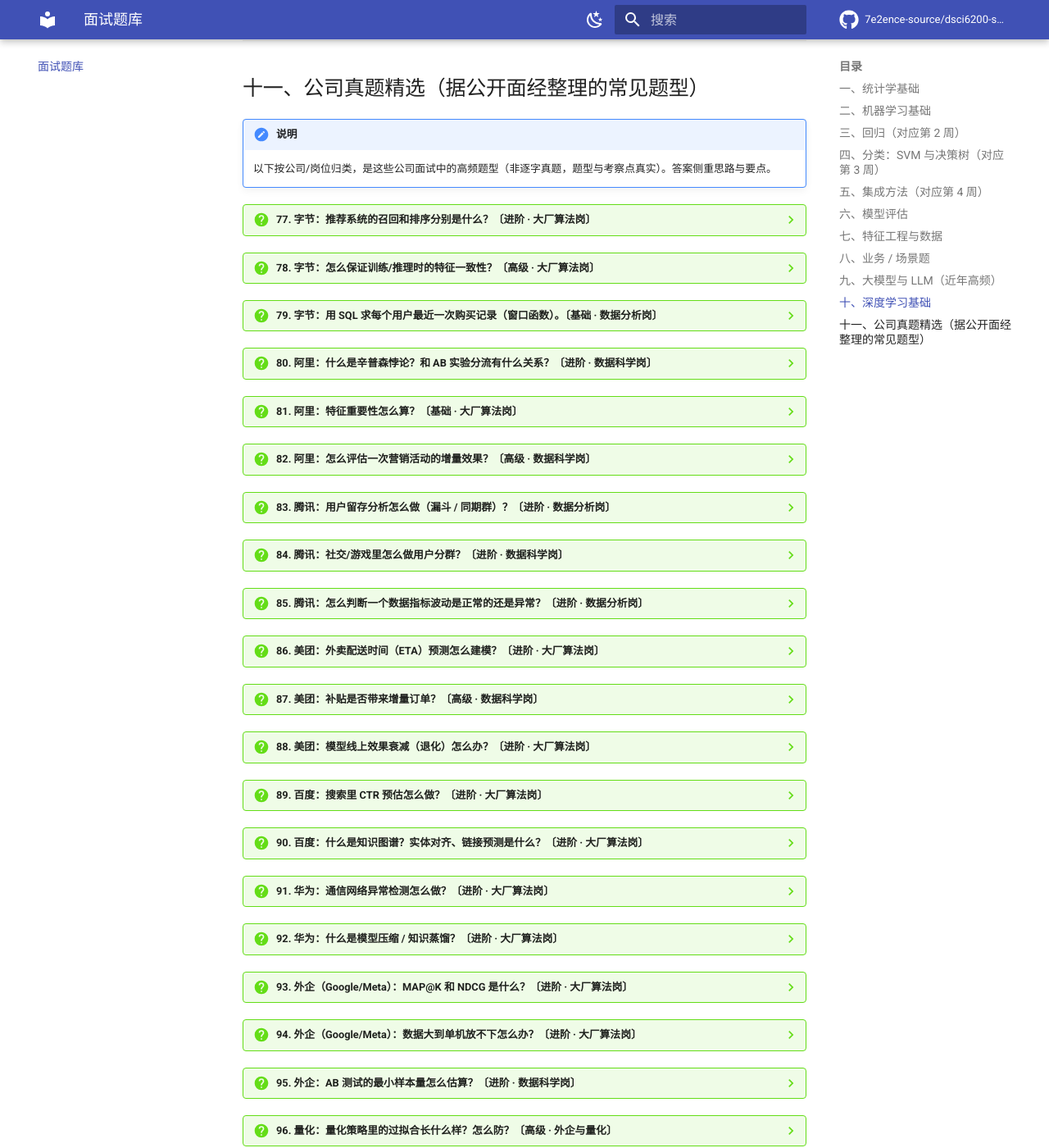
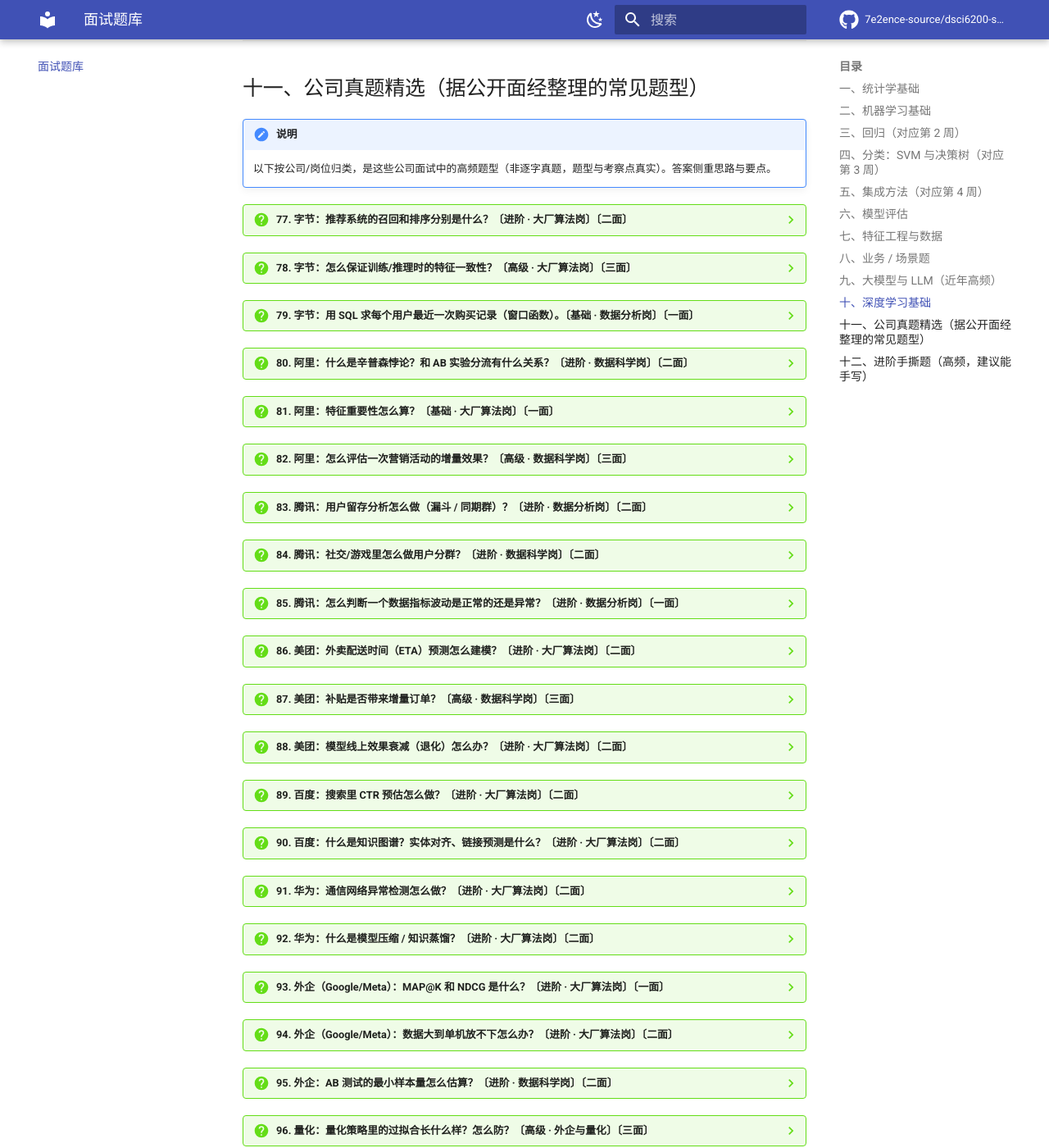
Before and after one commit to 7e2ence-source/dsci6200-study-guide, an MkDocs documentation site: the page built from docs/interview.md, in a window 1280 px wide and 1400 px high, scrolled down 6195 px. Shown: the whole window at 82% size. Built offline with MkDocs 1.6.1 and Material for MkDocs 9.7.7, drawn with Linux system fonts in a browser that asks for light colours; comment, search, counter and statistics services are not loaded; some of the changed text lies outside the part shown.

Commit message:
Add rounds and harder coding questions

````diff
--- a/docs/interview.md
+++ b/docs/interview.md
@@ -309,13 +309,13 @@
 !!! note "说明"
     以下按公司/岗位归类，是这些公司面试中的高频题型（非逐字真题，题型与考察点真实）。答案侧重思路与要点。
 
-??? question "77. 字节：推荐系统的召回和排序分别是什么？〔进阶 · 大厂算法岗〕"
+??? question "77. 字节：推荐系统的召回和排序分别是什么？〔进阶 · 大厂算法岗〕〔二面〕"
     召回从海量候选里快速筛出几百个可能感兴趣的（重效率，常用双塔/向量召回）；排序对召回结果精排打分（重精度）。完整漏斗：召回 → 粗排 → 精排 → 重排。
 
-??? question "78. 字节：怎么保证训练/推理时的特征一致性？〔高级 · 大厂算法岗〕"
+??? question "78. 字节：怎么保证训练/推理时的特征一致性？〔高级 · 大厂算法岗〕〔三面〕"
     线上线下特征口径不一致会导致线上退化。解决：统一特征平台、离线/在线特征同源落表、线上特征回放校验、监控特征分布漂移。
 
-??? question "79. 字节：用 SQL 求每个用户最近一次购买记录（窗口函数）。〔基础 · 数据分析岗〕"
+??? question "79. 字节：用 SQL 求每个用户最近一次购买记录（窗口函数）。〔基础 · 数据分析岗〕〔一面〕"
     ```sql
     SELECT * FROM (
       SELECT *, ROW_NUMBER() OVER (PARTITION BY user_id ORDER BY order_time DESC) AS rn
@@ -323,61 +323,61 @@
     ) t WHERE rn = 1;
     ```
 
-??? question "80. 阿里：什么是辛普森悖论？和 AB 实验分流有什么关系？〔进阶 · 数据科学岗〕"
+??? question "80. 阿里：什么是辛普森悖论？和 AB 实验分流有什么关系？〔进阶 · 数据科学岗〕〔二面〕"
     辛普森悖论：分组看是趋势 A，合并后反转为趋势 B（由混杂变量导致）。AB 实验要正确随机分流、检查各组基线一致，并同时看整体与分层结果，避免被混杂变量误导。
 
-??? question "81. 阿里：特征重要性怎么算？〔基础 · 大厂算法岗〕"
+??? question "81. 阿里：特征重要性怎么算？〔基础 · 大厂算法岗〕〔一面〕"
     树模型：信息增益/分裂次数/节点杂质下降总量。模型无关方法：permutation importance（打乱某特征看性能下降多少）、SHAP（加性归因、更精确）。
 
-??? question "82. 阿里：怎么评估一次营销活动的增量效果？〔高级 · 数据科学岗〕"
+??? question "82. 阿里：怎么评估一次营销活动的增量效果？〔高级 · 数据科学岗〕〔三面〕"
     不能只看活动后转化，要估计"没活动也会发生"的反事实。方法：随机 AB 实验、倾向得分匹配（PSM）、双重差分（DID）、因果森林等因果推断手段。
 
-??? question "83. 腾讯：用户留存分析怎么做（漏斗 / 同期群）？〔进阶 · 数据分析岗〕"
+??? question "83. 腾讯：用户留存分析怎么做（漏斗 / 同期群）？〔进阶 · 数据分析岗〕〔二面〕"
     漏斗看各环节转化与流失点；同期群（cohort）按注册/首购时间分组，看不同批次用户的留存曲线，定位是哪个环节、哪批用户流失。
 
-??? question "84. 腾讯：社交/游戏里怎么做用户分群？〔进阶 · 数据科学岗〕"
+??? question "84. 腾讯：社交/游戏里怎么做用户分群？〔进阶 · 数据科学岗〕〔二面〕"
     选行为/画像特征 → 标准化 → 降维（PCA）→ 聚类（KMeans/层次/DBSCAN）→ 按群特征命名画像 → 精细化运营。注意聚类数选择与可解释性。
 
-??? question "85. 腾讯：怎么判断一个数据指标波动是正常的还是异常？〔进阶 · 数据分析岗〕"
+??? question "85. 腾讯：怎么判断一个数据指标波动是正常的还是异常？〔进阶 · 数据分析岗〕〔一面〕"
     看历史波动区间（均值±k倍标准差）、同比环比、是否节假日/活动/上线变更导致；再用异常检测算法（孤立森林/时序模型）辅助，结合业务判断。
 
-??? question "86. 美团：外卖配送时间（ETA）预测怎么建模？〔进阶 · 大厂算法岗〕"
+??? question "86. 美团：外卖配送时间（ETA）预测怎么建模？〔进阶 · 大厂算法岗〕〔二面〕"
     特征：商家出餐、骑手位置、天气、时段、距离、路况等；用回归/树模型/XGBoost 预测，分城市/时段建模；损失可不对称（超时惩罚更高）。
 
-??? question "87. 美团：补贴是否带来增量订单？〔高级 · 数据科学岗〕"
+??? question "87. 美团：补贴是否带来增量订单？〔高级 · 数据科学岗〕〔三面〕"
     做增量/归因分析：AB 实验对照，或用因果方法（PSM/DID）估计补贴的净增量，扣除"本来就会下单"的基数，算 ROI。
 
-??? question "88. 美团：模型线上效果衰减（退化）怎么办？〔进阶 · 大厂算法岗〕"
+??? question "88. 美团：模型线上效果衰减（退化）怎么办？〔进阶 · 大厂算法岗〕〔二面〕"
     原因：数据/概念漂移、特征失效、负反馈循环。解决：持续监控漂移指标、定时重训、在线学习、A/B 回归、特征新鲜度治理。
 
-??? question "89. 百度：搜索里 CTR 预估怎么做？〔进阶 · 大厂算法岗〕"
+??? question "89. 百度：搜索里 CTR 预估怎么做？〔进阶 · 大厂算法岗〕〔二面〕"
     预测点击率。经典：LR（稀疏特征）、FM（二阶交叉）、GBDT+LR；深度模型 DIN/DIEN 等。核心是海量稀疏特征工程 + 大规模训练。
 
-??? question "90. 百度：什么是知识图谱？实体对齐、链接预测是什么？〔进阶 · 大厂算法岗〕"
+??? question "90. 百度：什么是知识图谱？实体对齐、链接预测是什么？〔进阶 · 大厂算法岗〕〔二面〕"
     用「实体-关系-实体」三元组表示知识。链接预测=判断两个实体间可能存在什么关系；实体对齐=合并不同来源指向同一实体的节点。常用 TransE 等图嵌入建模。
 
-??? question "91. 华为：通信网络异常检测怎么做？〔进阶 · 大厂算法岗〕"
+??? question "91. 华为：通信网络异常检测怎么做？〔进阶 · 大厂算法岗〕〔二面〕"
     时序异常检测（告警突增、KPI 突降）、孤立森林/LSTM-AE 等无监督方法，结合规则阈值；关键要低误报、可解释、能定位根因。
 
-??? question "92. 华为：什么是模型压缩 / 知识蒸馏？〔进阶 · 大厂算法岗〕"
+??? question "92. 华为：什么是模型压缩 / 知识蒸馏？〔进阶 · 大厂算法岗〕〔二面〕"
     把大模型能力迁移到小模型用于端侧/边缘部署：知识蒸馏（大模型软标签教小模型）、剪枝、量化（降精度）、低秩分解。
 
-??? question "93. 外企（Google/Meta）：MAP@K 和 NDCG 是什么？〔进阶 · 大厂算法岗〕"
+??? question "93. 外企（Google/Meta）：MAP@K 和 NDCG 是什么？〔进阶 · 大厂算法岗〕〔一面〕"
     排序质量指标。MAP@K 看前 K 个结果相关性的平均精度；NDCG 对位置加权（越靠前权重越大）。都是搜索/推荐的核心排序指标。
 
-??? question "94. 外企（Google/Meta）：数据大到单机放不下怎么办？〔进阶 · 大厂算法岗〕"
+??? question "94. 外企（Google/Meta）：数据大到单机放不下怎么办？〔进阶 · 大厂算法岗〕〔二面〕"
     分布式存储/计算（Spark/Hadoop）、分片、抽样、增量/流式训练、特征降维；模型侧用分布式训练框架或 GPU 集群。
 
-??? question "95. 外企：AB 测试的最小样本量怎么估算？〔进阶 · 数据科学岗〕"
+??? question "95. 外企：AB 测试的最小样本量怎么估算？〔进阶 · 数据科学岗〕〔二面〕"
     由基线转化率、期望最小可检测效应（MDE）、显著性水平 α、统计功效 1−β 决定。MDE 越小、功效越高，所需样本越多；可用功效分析工具估算。
 
-??? question "96. 量化：量化策略里的过拟合长什么样？怎么防？〔高级 · 外企与量化〕"
+??? question "96. 量化：量化策略里的过拟合长什么样？怎么防？〔高级 · 外企与量化〕〔三面〕"
     回测反复调参导致"拟合历史噪声"，实盘失效。防：样本外测试、交叉验证、参数敏感性分析、计入交易成本/滑点、少参数、看稳健指标（夏普/回撤）。
 
-??? question "97. 量化：什么是夏普比率？回测有哪些陷阱？〔进阶 · 外企与量化〕"
+??? question "97. 量化：什么是夏普比率？回测有哪些陷阱？〔进阶 · 外企与量化〕〔二面〕"
     夏普=(策略收益−无风险利率)/收益波动，衡量单位风险回报。回测陷阱：过拟合、未来函数（偷看未来数据）、忽略交易成本/滑点、幸存者偏差。
 
-??? question "98. 手撕：用 Python 手写线性回归的梯度下降。〔基础 · 大厂算法岗〕"
+??? question "98. 手撕：用 Python 手写线性回归的梯度下降。〔基础 · 大厂算法岗〕〔手撕〕"
     ```python
     def gd_lr(X, y, lr=0.01, epochs=1000):
         n, d = X.shape
@@ -390,10 +390,10 @@
         return w, b
     ```
 
-??? question "99. 手撕：AUC 的计算思路是什么？〔进阶 · 大厂算法岗〕"
+??? question "99. 手撕：AUC 的计算思路是什么？〔进阶 · 大厂算法岗〕〔手撕〕"
     AUC = 随机正样本排在随机负样本前面的概率。可按预测分排序，统计"正样本排在负样本前"的对子比例；或用"排序后正例的秩和"公式计算。
 
-??? question "100. 手撕：K-Means 聚类的思路是什么？〔基础 · 大厂算法岗〕"
+??? question "100. 手撕：K-Means 聚类的思路是什么？〔基础 · 大厂算法岗〕〔手撕〕"
     ①随机选 k 个中心；②每个点归到最近的中心；③更新中心为该簇均值；④重复②③直到中心不再变化。对初始点敏感，常用 k-means++ 初始化。
 
 ??? question "101. 神经网络里的正则化（weight decay）是什么？〔基础 · 大厂算法岗〕"
@@ -411,5 +411,137 @@
 ??? question "105. 什么是 embedding？word2vec 的原理？〔进阶 · 大厂算法岗〕"
     把离散对象（词/用户/物品）映射成稠密向量，语义相近则向量相近。word2vec 用 CBOW/Skip-gram 在语料上学词向量，能捕捉"国王−男人+女人≈女王"这类语义关系。
 
+---
+
+## 十二、进阶手撕题（高频，建议能手写）
+
+??? question "106. 手撕：逻辑回归的梯度下降（sigmoid + 交叉熵）。〔进阶 · 大厂算法岗〕〔手撕〕"
+    ```python
+    import numpy as np
+    def sigmoid(z): return 1 / (1 + np.exp(-z))
+    def logistic_gd(X, y, lr=0.1, epochs=1000):
+        n, d = X.shape
+        w, b = np.zeros(d), 0.0
+        for _ in range(epochs):
+            p = sigmoid(X @ w + b)
+            w -= lr * (X.T @ (p - y)) / n
+            b -= lr * (p - y).mean()
+        return w, b
+    ```
+
+??? question "107. 手撕：softmax（注意数值稳定）。〔基础 · 大厂算法岗〕〔手撕〕"
+    ```python
+    def softmax(x):
+        e = np.exp(x - np.max(x, axis=-1, keepdims=True))  # 减最大值防上溢
+        return e / e.sum(axis=-1, keepdims=True)
+    ```
+
+??? question "108. 手撕：用 numpy 实现一个两层神经网络（前向 + 反向）。〔进阶 · 大厂算法岗〕〔手撕〕"
+    ```python
+    # 前向
+    h = np.maximum(0, X @ W1 + b1)     # 隐藏层 ReLU
+    out = h @ W2 + b2                   # 输出层
+    loss = np.mean((out - y) ** 2)      # MSE
+    # 反向（链式法则）
+    dout = 2 * (out - y) / n
+    dW2, db2 = h.T @ dout, dout.sum(0)
+    dh = dout @ W2.T * (h > 0)          # ReLU 导数
+    dW1, db1 = X.T @ dh, dh.sum(0)
+    ```
+
+??? question "109. 手撕：多头自注意力的计算流程。〔进阶 · 大厂算法岗〕〔手撕〕"
+    ```python
+    # Q/K/V 线性映射后按头数拆分
+    # 每个头: attn = softmax(Q @ K.T / sqrt(d_k)) @ V
+    # 拼接所有头 -> 再过一个输出投影 W_o
+    def multi_head(Q, K, V, h):
+        d = Q.shape[-1] // h
+        # 拆成 h 份，各自算 attention，最后 concat 并投影
+        ...
+    ```
+
+??? question "110. 手撕：用快排思想求 topK。〔基础 · 大厂算法岗〕〔手撕〕"
+    ```python
+    def topk(nums, k):  # 返回最大的 k 个（不要求有序）
+        def part(l, r):
+            pivot, i = nums[r], l
+            for j in range(l, r):
+                if nums[j] > pivot:
+                    nums[i], nums[j] = nums[j], nums[i]
+                    i += 1
+            nums[i], nums[r] = nums[r], nums[i]
+            return i
+        l, r = 0, len(nums) - 1
+        while True:
+            p = part(l, r)
+            if p == k - 1: return nums[:k]
+            elif p < k - 1: l = p + 1
+            else: r = p - 1
+    ```
+
+??? question "111. 手撕：AUC（用排序 + 秩和，O(n log n)）。〔进阶 · 大厂算法岗〕〔手撕〕"
+    ```python
+    def auc(y_true, y_score):
+        order = np.argsort(y_score)[::-1]       # 按分降序
+        y = y_true[order]
+        ranks = np.where(y == 1)[0] + 1         # 正样本秩（1-based）
+        n_pos, n_neg = y.sum(), len(y) - y.sum()
+        return (ranks.sum() - n_pos * (n_pos + 1) / 2) / (n_pos * n_neg)
+    ```
+
+??? question "112. 手撕：K-Means（含 k-means++ 初始化）。〔进阶 · 大厂算法岗〕〔手撕〕"
+    ```python
+    # k-means++：第一个中心随机，后续中心按"与最近中心距离平方"的概率选
+    # 迭代：每个点归到最近中心 -> 中心更新为该簇均值 -> 直到中心不变
+    ```
+
+??? question "113. 手撕：决策树的 GINI 增益计算。〔进阶 · 大厂算法岗〕〔手撕〕"
+    ```python
+    def gini(y):
+        _, cnt = np.unique(y, return_counts=True)
+        p = cnt / cnt.sum()
+        return 1 - (p ** 2).sum()
+    def gain(y, left, right):
+        n = len(y)
+        g = gini(y) - (len(left) / n) * gini(left) - (len(right) / n) * gini(right)
+        return g  # 越大说明切分越能提纯
+    ```
+
+??? question "114. 手撕：Batch Normalization（训练/推理不同）。〔高级 · 大厂算法岗〕〔手撕〕"
+    ```python
+    # 训练: (x - batch_mean) / sqrt(batch_var + eps) * gamma + beta
+    # 推理: 用训练时滑动平均的 mean/var 替换 batch 统计量
+    ```
+
+??? question "115. 手撕：IoU（交并比）计算。〔基础 · 大厂算法岗〕〔手撕〕"
+    ```python
+    def iou(a, b):  # a,b = (x1,y1,x2,y2)
+        x1, y1 = max(a[0], b[0]), max(a[1], b[1])
+        x2, y2 = min(a[2], b[2]), min(a[3], b[3])
+        inter = max(0, x2 - x1) * max(0, y2 - y1)
+        area_a = (a[2] - a[0]) * (a[3] - a[1])
+        area_b = (b[2] - b[0]) * (b[3] - b[1])
+        return inter / (area_a + area_b - inter)
+    ```
+
+??? question "116. 手撕：交叉熵损失及其对 softmax 输入的梯度。〔基础 · 大厂算法岗〕〔手撕〕"
+    ```python
+    def cross_entropy(y, p):  # y one-hot, p 为 softmax 概率
+        return -(y * np.log(p + 1e-12)).sum()
+    # 关键结论：对 softmax 之前的 logits 求梯度 = p - y（极简形式，面试常问）
+    ```
+
+??? question "117. 手撕：用 numpy 实现二维卷积。〔进阶 · 大厂算法岗〕〔手撕〕"
+    ```python
+    def conv2d(x, kernel):
+        H, W = x.shape
+        kh, kw = kernel.shape
+        out = np.zeros((H - kh + 1, W - kw + 1))
+        for i in range(out.shape[0]):
+            for j in range(out.shape[1]):
+                out[i, j] = (x[i:i+kh, j:j+kw] * kernel).sum()
+        return out
+    ```
+
 !!! tip "刷题策略"
-    全库共 105 题。求职冲刺：先刷「大厂算法岗 + 通用必考」，再按目标公司补「公司真题」；转数据分析：刷「数据分析岗」；转算法/大模型：刷「大厂算法岗」+ 第九、十节。
+    全库共 **117 题**。求职冲刺：先刷「大厂算法岗 + 通用必考」，再按目标公司补「公司真题（含轮次）」，手撕题（98~100、106~117）务必能手写。转数据分析刷「数据分析岗」；转算法/大模型刷「大厂算法岗」+ 第九、十、十二节。
````
Also changed, not shown: other parts of docs/interview.md (+2 -2 lines).
